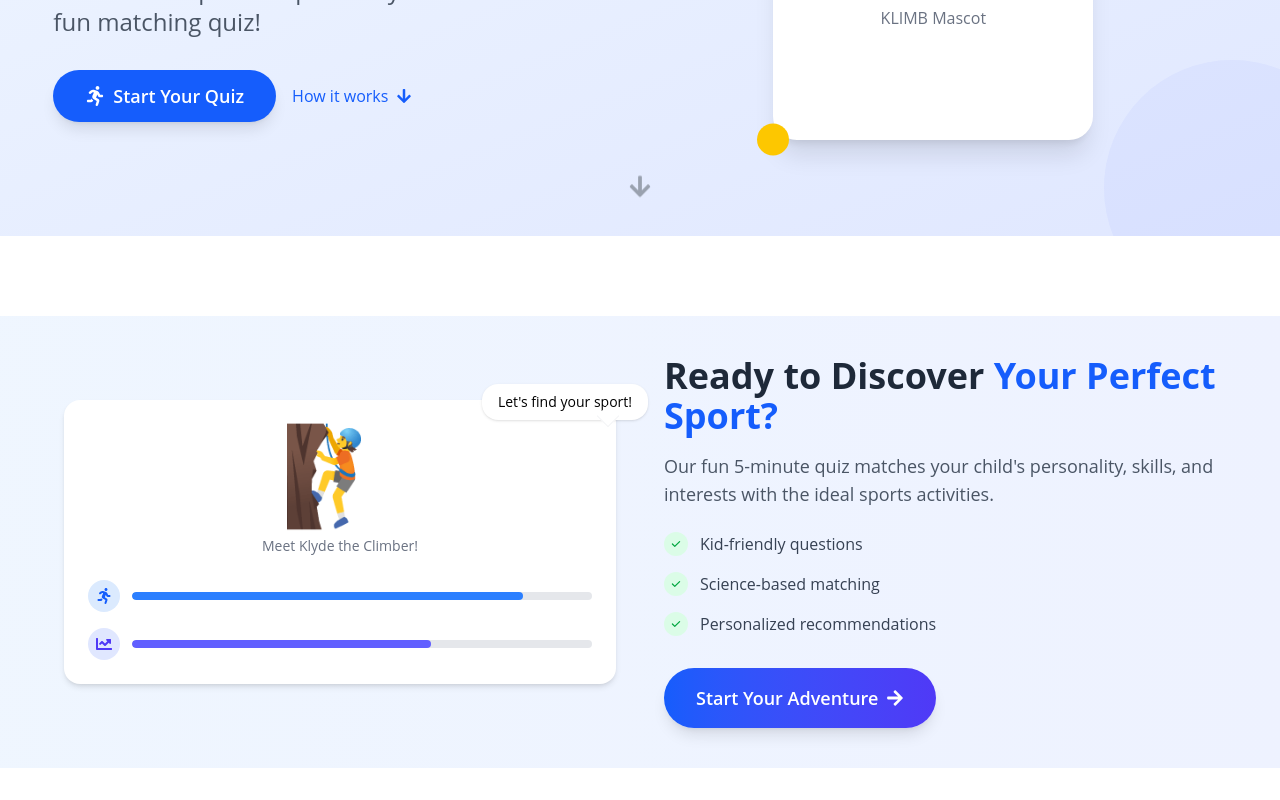
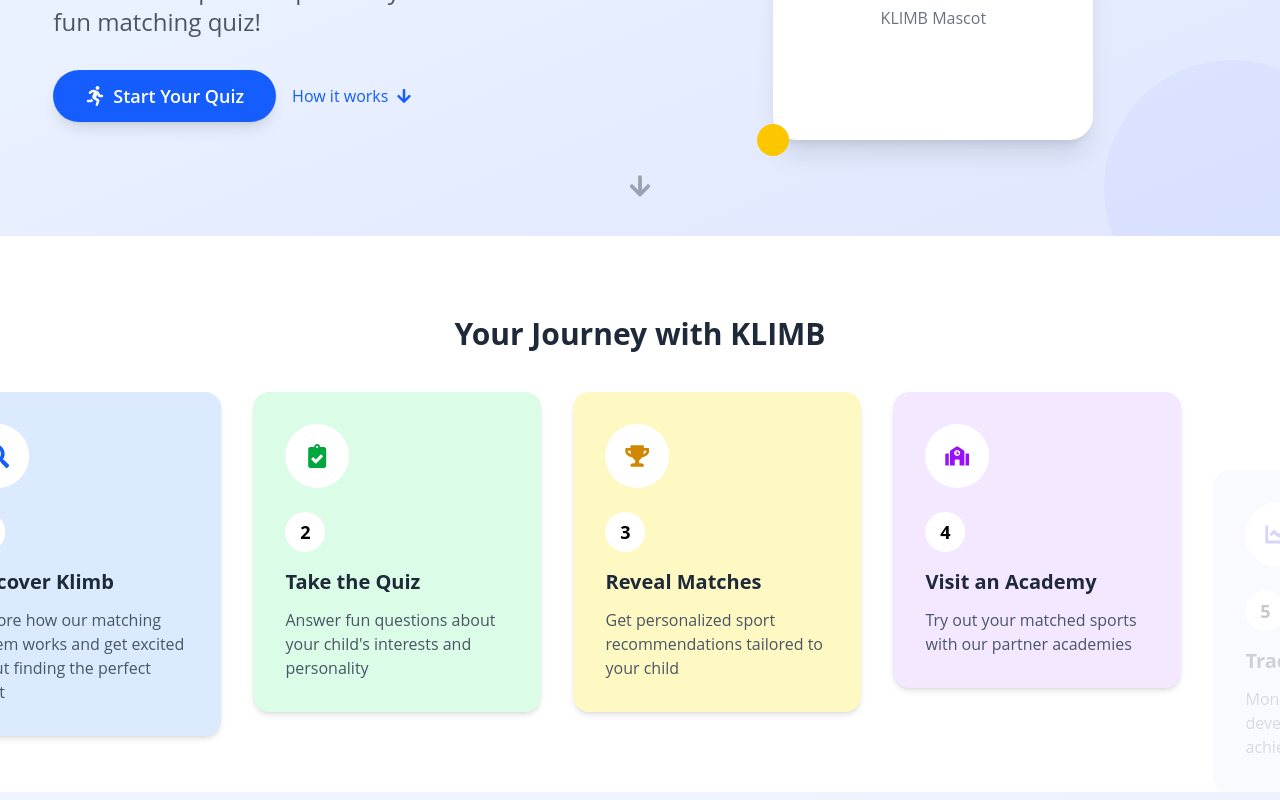
Before and after one commit to jahidhasan6676/klimb-task, a React (Vite) app: page / in a window 1280 px wide. Shown: the part 340-1140 px from the top of the page. Built offline with nearby package versions, Linux system fonts and the light colour scheme.

Commit message:
complete journey tracker section

```diff
--- /dev/null
+++ b/src/components/HomeSection/JourneyTracker.jsx
@@ -0,0 +1,123 @@
+/* eslint-disable react-hooks/rules-of-hooks */
+import { useRef } from 'react';
+// eslint-disable-next-line no-unused-vars
+import { motion, useScroll, useTransform } from 'framer-motion';
+import { FaSearch, FaClipboardCheck, FaTrophy, FaSchool, FaChartLine } from 'react-icons/fa';
+
+const JourneyTracker = () => {
+  const ref = useRef(null);
+  const { scrollYProgress } = useScroll({
+    target: ref,
+    offset: ["start end", "end start"]
+  });
+
+  const steps = [
+    {
+      id: 1,
+      title: "Discover Klimb",
+      description: "Explore how our matching system works and get excited about finding the perfect sport",
+      icon: <FaSearch className="text-2xl text-blue-600" />,
+      color: "bg-blue-100"
+    },
+    {
+      id: 2,
+      title: "Take the Quiz",
+      description: "Answer fun questions about your child's interests and personality",
+      icon: <FaClipboardCheck className="text-2xl text-green-600" />,
+      color: "bg-green-100"
+    },
+    {
+      id: 3,
+      title: "Reveal Matches",
+      description: "Get personalized sport recommendations tailored to your child",
+      icon: <FaTrophy className="text-2xl text-yellow-600" />,
+      color: "bg-yellow-100"
+    },
+    {
+      id: 4,
+      title: "Visit an Academy",
+      description: "Try out your matched sports with our partner academies",
+      icon: <FaSchool className="text-2xl text-purple-600" />,
+      color: "bg-purple-100"
+    },
+    {
+      id: 5,
+      title: "Track Progress",
+      description: "Monitor your child's development and achievements",
+      icon: <FaChartLine className="text-2xl text-indigo-600" />,
+      color: "bg-indigo-100"
+    }
+  ];
+
+  // Animation values
+  const x = useTransform(scrollYProgress, [0, 1], ['5%', '-15%']);
+
+  return (
+    <section ref={ref} className="pt-20 overflow-hidden">
+      <div className="w-11/12 mx-auto">
+        <h2 className="text-3xl font-bold text-center mb-10 text-gray-800">
+          Your Journey with KLIMB
+        </h2>
+
+        {/* Desktop horizontal scroll */}
+        <div className="hidden md:block h-[400px] relative">
+          <motion.div
+            style={{ x }}
+            className="absolute top-0 left-0 flex space-x-8 w-max">
+            {steps.map((step, index) => {
+              const y = useTransform(scrollYProgress,
+                [index * 0.15, (index + 1) * 0.15],
+                [100, 0]
+              );
+              const opacity = useTransform(scrollYProgress,
+                [index * 0.15, (index + 1) * 0.15],
+                [0, 1]
+              );
+
+              return (
+                <motion.div
+                  key={step.id}
+                  style={{ y, opacity }}
+                  className={`w-72 flex-shrink-0 h-full ${step.color} rounded-2xl p-8 shadow-md flex flex-col`}>
+                  <div className="mb-6 flex items-center justify-center w-16 h-16 bg-white rounded-full">
+                    {step.icon}
+                  </div>
+                  <div className="mb-4 flex items-center justify-center w-10 h-10 bg-white rounded-full text-lg font-bold">
+                    {step.id}
+                  </div>
+                  <h3 className="text-xl font-bold mb-3 text-gray-800">{step.title}</h3>
+                  <p className="text-gray-600">{step.description}</p>
+                </motion.div>
+              );
+            })}
+          </motion.div>
+        </div>
+
+        {/* Mobile vertical stack */}
+        <div className="md:hidden space-y-6">
+          {steps.map((step) => (
+            <div
+              key={step.id}
+              className={`${step.color} rounded-2xl p-6 shadow-md`}>
+              <div className="flex items-center gap-4 mb-4">
+                <div className="flex items-center justify-center w-12 h-12 bg-white rounded-full">
+                  {step.icon}
+                </div>
+                <div className="flex items-center justify-center w-8 h-8 bg-white rounded-full text-sm font-bold">
+                  {step.id}
+                </div>
+              </div>
+              <h3 className="text-lg font-bold mb-2 text-gray-800">{step.title}</h3>
+              <p className="text-gray-600 text-sm">{step.description}</p>
+            </div>
+          ))}
+        </div>
+
+        {/* Connecting line - desktop only */}
+        <div className="hidden md:block absolute top-1/2 left-0 right-0 h-1 bg-gray-200 -z-10 w-full"></div>
+      </div>
+    </section>
+  );
+};
+
+export default JourneyTracker;
--- a/src/components/HomeSection/QuizLauncher.jsx
+++ b/src/components/HomeSection/QuizLauncher.jsx
@@ -4,7 +4,7 @@
 
 const QuizLauncher = () => {
   return (
-    <section id="quiz" className="my-20 py-10 bg-gradient-to-r from-blue-50 to-indigo-50">
+    <section id="quiz" className="mb-20 py-10 bg-gradient-to-r from-blue-50 to-indigo-50">
       <div className="w-11/12 mx-auto max-w-6xl">
         <div className="flex flex-col md:flex-row items-center gap-8 md:gap-12">
           {/* Mascot and Visual Content */}
--- a/src/pages/Home.jsx
+++ b/src/pages/Home.jsx
@@ -2,11 +2,13 @@
 import HeroSection from '../components/HomeSection/HeroSection';
 import Testimonials from '../components/HomeSection/Testimonials';
 import QuizLauncher from '../components/HomeSection/QuizLauncher';
+import JourneyTracker from '../components/HomeSection/JourneyTracker';
 
 const Home = () => {
     return (
         <div>
             <HeroSection/>
+            <JourneyTracker/>
             <QuizLauncher/>
             <Testimonials/>
         </div>
```
